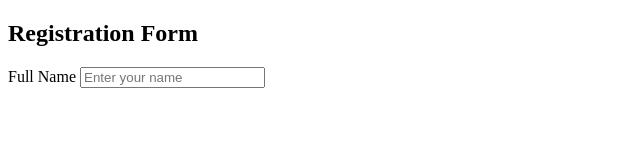
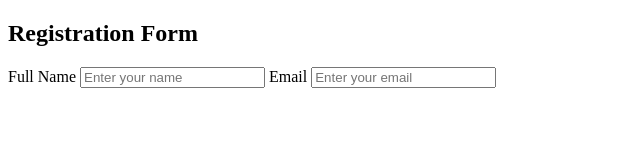
Before and after one commit to BabluBhai-dev/Registration_form_using_HTML_CSS, a plain HTML site: page index.html in a window 1280 px wide. Shown: the whole page, without its empty margins (0-640 px from the left). Drawn offline with Linux system fonts and the light colour scheme.

Commit message:
Added the email part in the form.

```diff
--- a/index.html
+++ b/index.html
@@ -15,6 +15,10 @@
             <!-- Name -->
              <label for="name">Full Name</label>
              <input type="text" id="name" placeholder="Enter your name" required>
+
+            <!-- Email -->
+             <label for="email">Email</label>
+             <input type="email" placeholder="Enter your email" required>
         </form>
     </div>
 </body>
```
